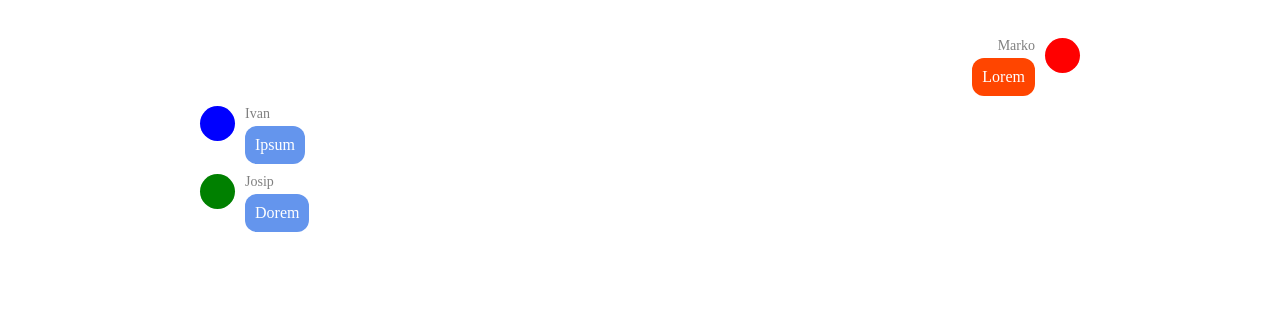
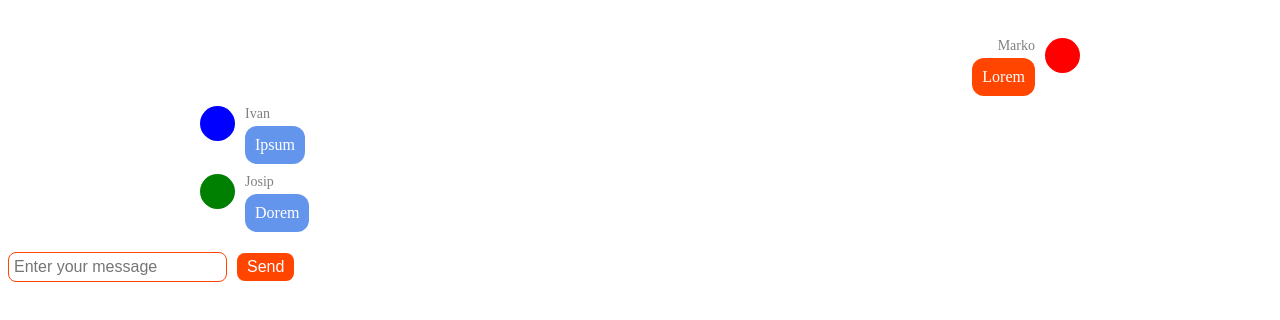
Before and after one commit to bpavlovic96/chatapp-scaledrone, a React (Vite) app: page / in a window 1280 px wide. Shown: the top 320 px of the page. Built offline with nearby package versions, Linux system fonts and the light colour scheme.

Commit message:
Added Input component

```diff
--- a/src/App.jsx
+++ b/src/App.jsx
@@ -1,7 +1,9 @@
 import "./App.css";
 import Messages from "./components/Messages/Messages";
+import Input from "./components/Input/Input";
+import { useState } from "react";
 
-const messages = [
+const msgs = [
   {
     member: {
       clientData: {
@@ -34,14 +36,34 @@ const messages = [
   },
 ];
 
-const currentMember = {
+const cm = {
   id: 1,
 };
 
 function App() {
+  const [messages, setMessages] = useState(msgs);
+  const [currentMember, setCurrentMember] = useState(cm);
+
+  const onSendChange = (messageText) => {
+    setMessages((old) => {
+      const user = {
+        member: {
+          clientData: {
+            color: "red",
+            username: "Marko",
+          },
+          id: 1,
+        },
+        text: messageText,
+      };
+      return [...old, user];
+    });
+  };
+
   return (
     <>
       <Messages messages={messages} currentMember={currentMember} />
+      <Input onSendChange={onSendChange} />
     </>
   );
 }
--- /dev/null
+++ b/src/components/Input/Input.jsx
@@ -0,0 +1,30 @@
+import styles from "./Input.module.css";
+import { useState } from "react";
+
+function Input({ onSendChange }) {
+  const [value, setValue] = useState("");
+
+  const onChange = (e) => {
+    setValue(e.target.value);
+  };
+
+  const onButtonPress = () => {
+    if (onSendChange) {
+      onSendChange(value);
+    }
+  };
+
+  return (
+    <div className="Input">
+      <input
+        onChange={onChange}
+        value={value}
+        placeholder="Enter your message"
+        type="text"
+      />
+      <button onClick={onButtonPress}>Send</button>
+    </div>
+  );
+}
+
+export default Input;
```
Also changed, not shown: src/components/Input/Input.module.css (added).
